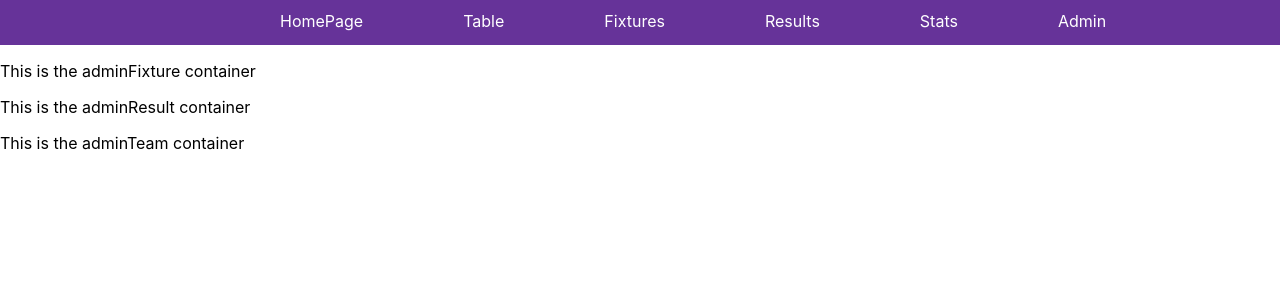
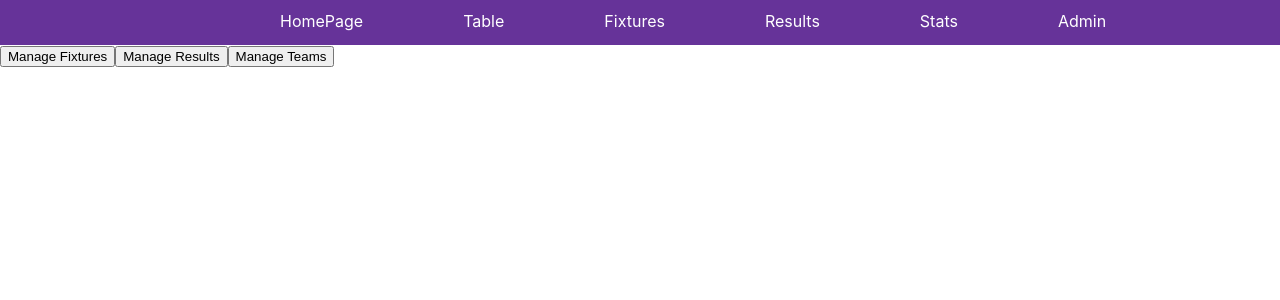
Before and after one commit to otsang3/sports-league-react, a React (Create React App) app in the folder client/sports-league/: page /admin in a window 1280 px wide. Shown: the top 300 px of the page. Built offline with nearby package versions, Linux system fonts and the light colour scheme.

Commit message:
added conditional rendering in AdminContainer.js

```diff
--- a/client/sports-league/src/containers/AdminContainer.js
+++ b/client/sports-league/src/containers/AdminContainer.js
@@ -8,18 +8,36 @@ class AdminContainer extends React.Component {
   constructor() {
     super();
     this.state = {
+      fixtureComponent: false,
+      resultComponent: false,
       teamComponent: false,
-      fixtureComponent: false,
-      resultComponent: false
     };
+    this.handleClick = this.handleClick.bind(this);
+  }
+
+  handleClick(event) {
+    const name = event.target.name
+    this.setState((prevState) => ({
+      [name]: !prevState[name]
+    }))
+
+
   }
 
   render() {
     return(
       <div>
-        <AdminFixtureContainer/>
-        <AdminResultContainer/>
-        <AdminTeamContainer/>
+        <button name="fixtureComponent" onClick={this.handleClick}>Manage Fixtures</button>
+        {this.state.fixtureComponent &&
+        <AdminFixtureContainer/>}
+
+        <button name="resultComponent" onClick={this.handleClick}>Manage Results</button>
+        {this.state.resultComponent &&
+        <AdminResultContainer/>}
+
+        <button name="teamComponent" onClick={this.handleClick}>Manage Teams</button>
+        {this.state.teamComponent &&
+        <AdminTeamContainer/>}
       </div>
     )
   }
```
